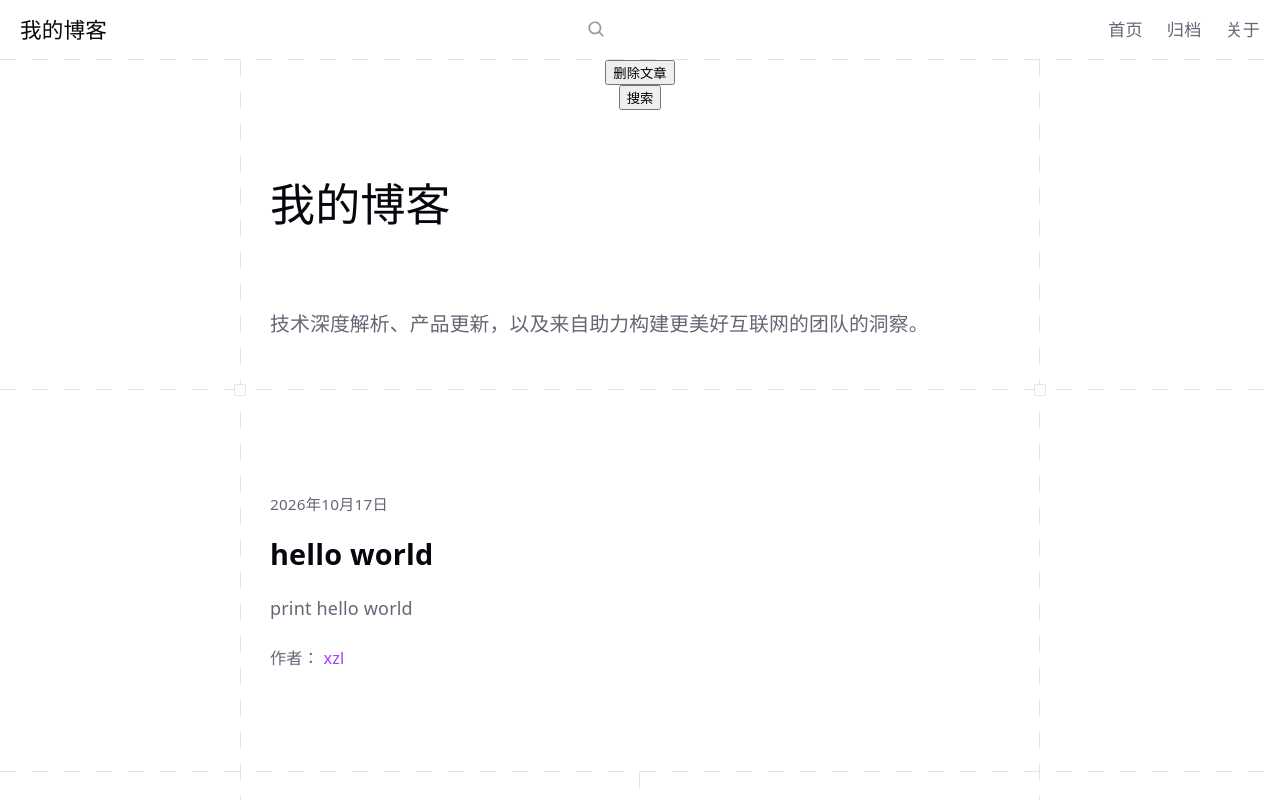
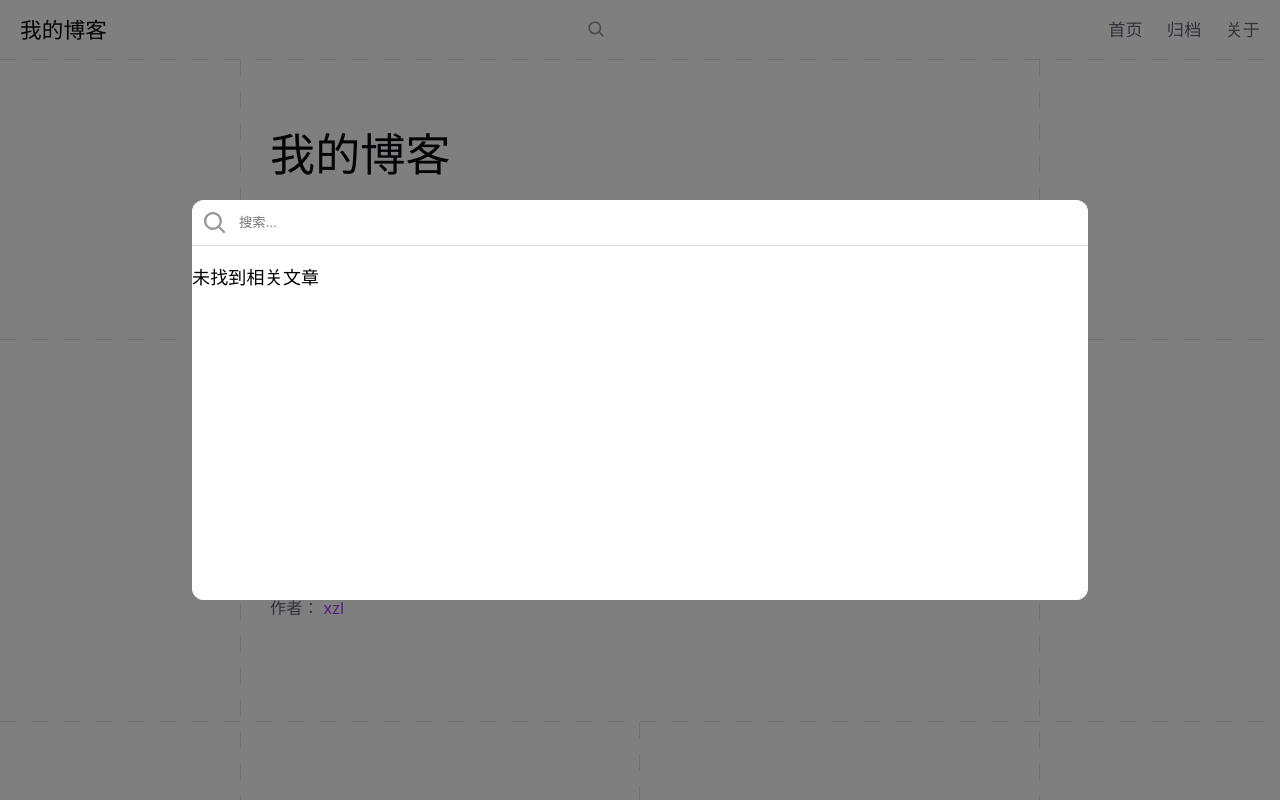
Before and after one commit to xzl683/xiaoping_blog, a Vue app: page / in a window 1280 px wide. Both pictures are taken after a click on the button 595 px from the left and 30 px from the top of the page. Shown: the top 800 px of the page. Built offline with nearby package versions, Linux system fonts and the light colour scheme.

Commit message:
coding search

```diff
--- a/src/components/Nav.vue
+++ b/src/components/Nav.vue
@@ -1,6 +1,6 @@
 <script setup lang="ts">
 const emit = defineEmits<{
-	'search': []
+	'openSearch': []
 }>();
 
 </script>
@@ -8,7 +8,7 @@ const emit = defineEmits<{
 <template>
 	<header class="site-header dashed-btm">
 		<RouterLink to="/" class="logo">我的博客</RouterLink>
-		<button id="search-button" @click="emit('search')">
+		<button id="search-button" @click="emit('openSearch')">
 			<img src="/src/assets/images/search-button.svg" alt="search" />
 		</button>
 		<nav aria-label="主导航">
--- a/src/components/Search.vue
+++ b/src/components/Search.vue
@@ -1,19 +1,26 @@
 <script setup lang="ts">
+import BaseModal from '@/components/BaseModal.vue';
 import { useArticlesStore } from '@/composables/useArticlesStore';
-import type { InputHTMLAttributes } from 'vue';
+import Article from '@/core/Article';
+import { computed, ref, type InputHTMLAttributes } from 'vue';
+
+const open = defineModel<boolean>('open', { default: false });
 
 const { articles } = useArticlesStore();
+
+const resultArt = ref<Article[]>([]);
 
 function handleInput(text: string) {
 	console.log(text);
 
 	const result = articles.value.filter(art => art.title.includes(text));
+	resultArt.value = result;
 	console.log(result);
 }
 </script>
 
 <template>
-	<div id="search">
+	<BaseModal v-model:open="open">
 		<div class="card">
 			<header>
 				<img src="/src/assets/images/search-button.svg" alt="">
@@ -23,8 +30,22 @@ function handleInput(text: string) {
 					@input="e => handleInput((e.target as InputHTMLAttributes).value)"
 				/>
 			</header>
+			<div class="result">
+				<p v-if="resultArt.length == 0">未找到相关文章</p>
+				<article v-else v-for="article in resultArt">
+					<span class="title">{{ article.title }}</span>
+					<span class="author">{{ article.author }}</span>
+					<time :datetime="article.createTime.toLocaleDateString()">
+						{{ article.createTime.toChineseDateString() }}
+					</time>
+					<p>{{ article.summary }}</p>
+				</article>
+			</div>
 		</div>
-	</div>
+	</BaseModal>
+	<!-- <div id="search">
+
+	</div> -->
 </template>
 
 <style scoped lang="less">
@@ -46,7 +67,9 @@ function handleInput(text: string) {
 }
 
 .card {
-	width: 70%;
+	position: static;
+
+	width: 70vw;
 	height: 400px;
 
 	background-color: #fff;
@@ -59,8 +82,8 @@ function handleInput(text: string) {
 		border-bottom: 1px #dddddd solid;
 
 		> img {
-			width: 30px;
-			height: 30px;
+			width: 25px;
+			height: 25px;
 			flex-shrink: 0;
 		}
 		> input {
@@ -70,4 +93,10 @@ function handleInput(text: string) {
 		}
 	}
 }
+
+.result {
+	> article {
+
+	}
+}
 </style>
--- a/src/views/Home.vue
+++ b/src/views/Home.vue
@@ -25,9 +25,9 @@ const openSearch = ref(false);
 
 <template>
 	<div id="home">
-		<Nav class="full-horizon" @search="openSearch = true" />
-		<TestModal />
-		<!-- <Search v-if="openSearch" /> -->
+		<Nav class="full-horizon" @open-search="openSearch = true" />
+		<!-- <TestModal /> -->
+		<Search v-model:open="openSearch" />
 
 		<!-- Blog 介绍区（参考 Cloudflare 博客 Hero） -->
 		<div class="full-horizon dashed-btm">
```
Also changed, not shown: src/core/search.ts (added, +16 -0 lines).
